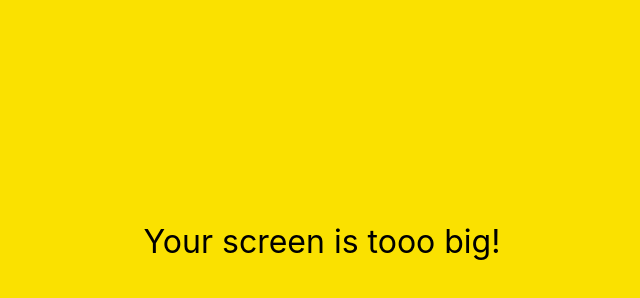
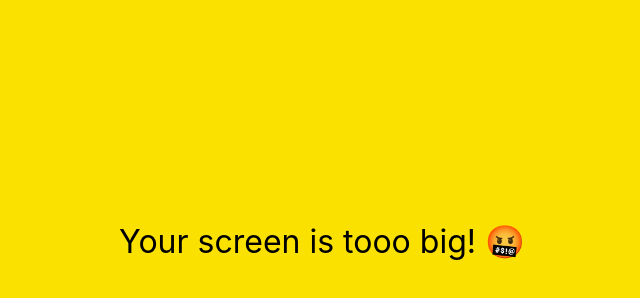
Before and after one commit to majun6422/kokoa-clone-2022, a plain HTML site: page friends.html in a window 1280 px wide. Shown: the part 158-456 px from the top of the page, without its empty margins (318-958 px from the left). Drawn offline with Linux system fonts and the light colour scheme.

Commit message:
Update friends.html
add emoticon

```diff
--- a/friends.html
+++ b/friends.html
@@ -97,7 +97,7 @@
         <i class="fas fa-comments"></i>
     </div>
     <div id="no-mobile">
-        <span>Your screen is tooo big!</span>
+        <span>Your screen is tooo big! 🤬</span>
     </div>
 
     <script src="https://kit.fontawesome.com/88c4848199.js" crossorigin="anonymous"></script>
```
